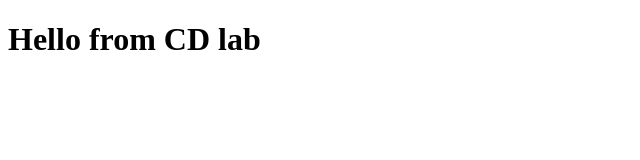
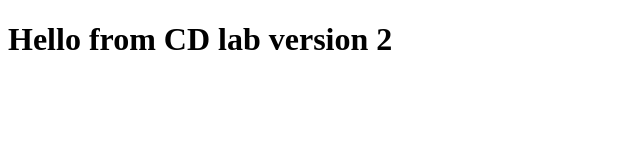
Before and after one commit to NathanFord1703/lab11, a plain HTML site: page index.html in a window 1280 px wide. Shown: the whole page, without its empty margins (0-640 px from the left). Drawn offline with Linux system fonts and the light colour scheme.

Commit message:
html edit test

```diff
--- a/index.html
+++ b/index.html
@@ -4,6 +4,6 @@
     <title>CD Lab</title>
 </head>
 <body>
-    <h1>Hello from CD lab</h1>
+    <h1>Hello from CD lab version 2</h1>
 </body>
 </html>
```
